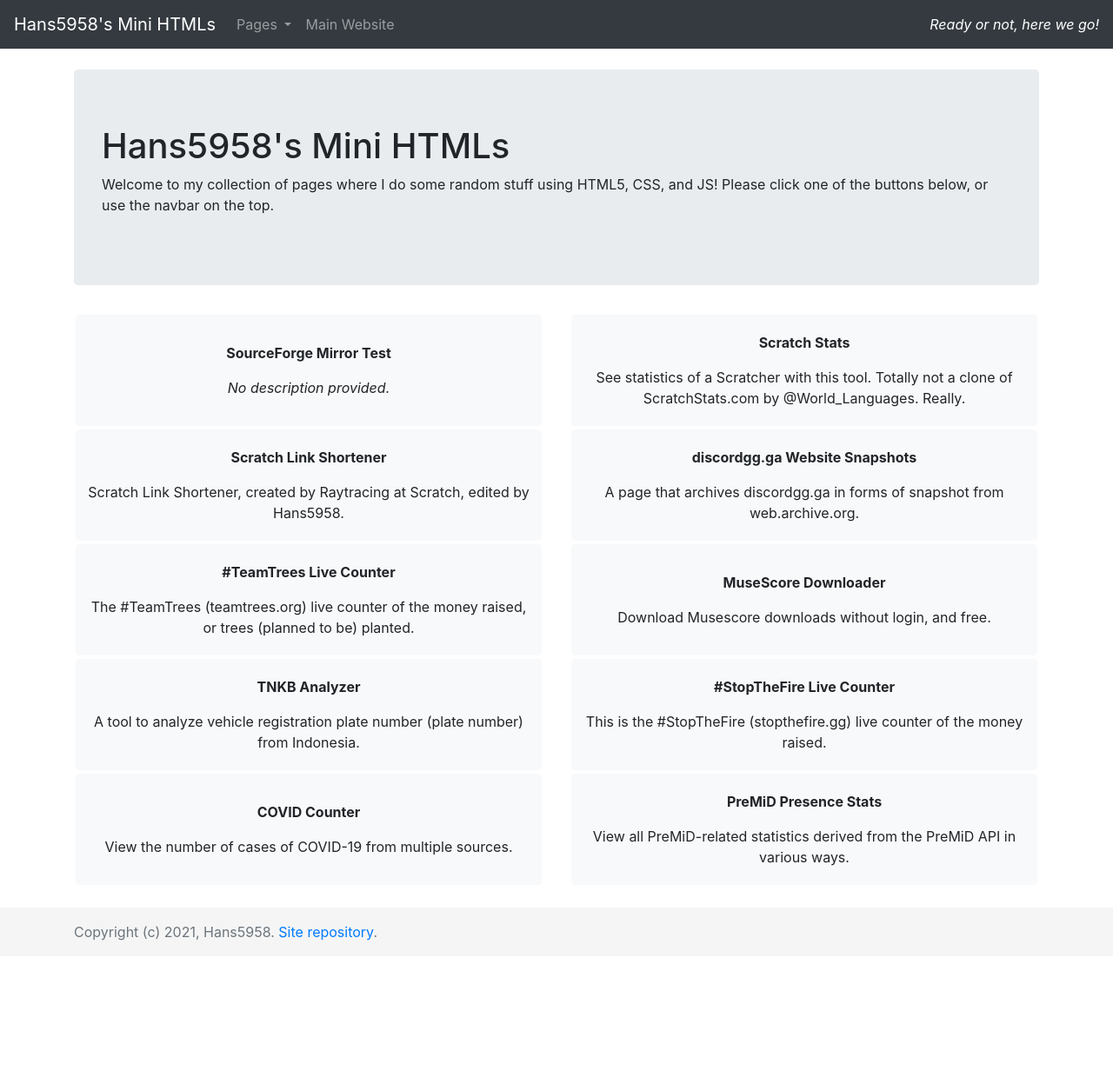
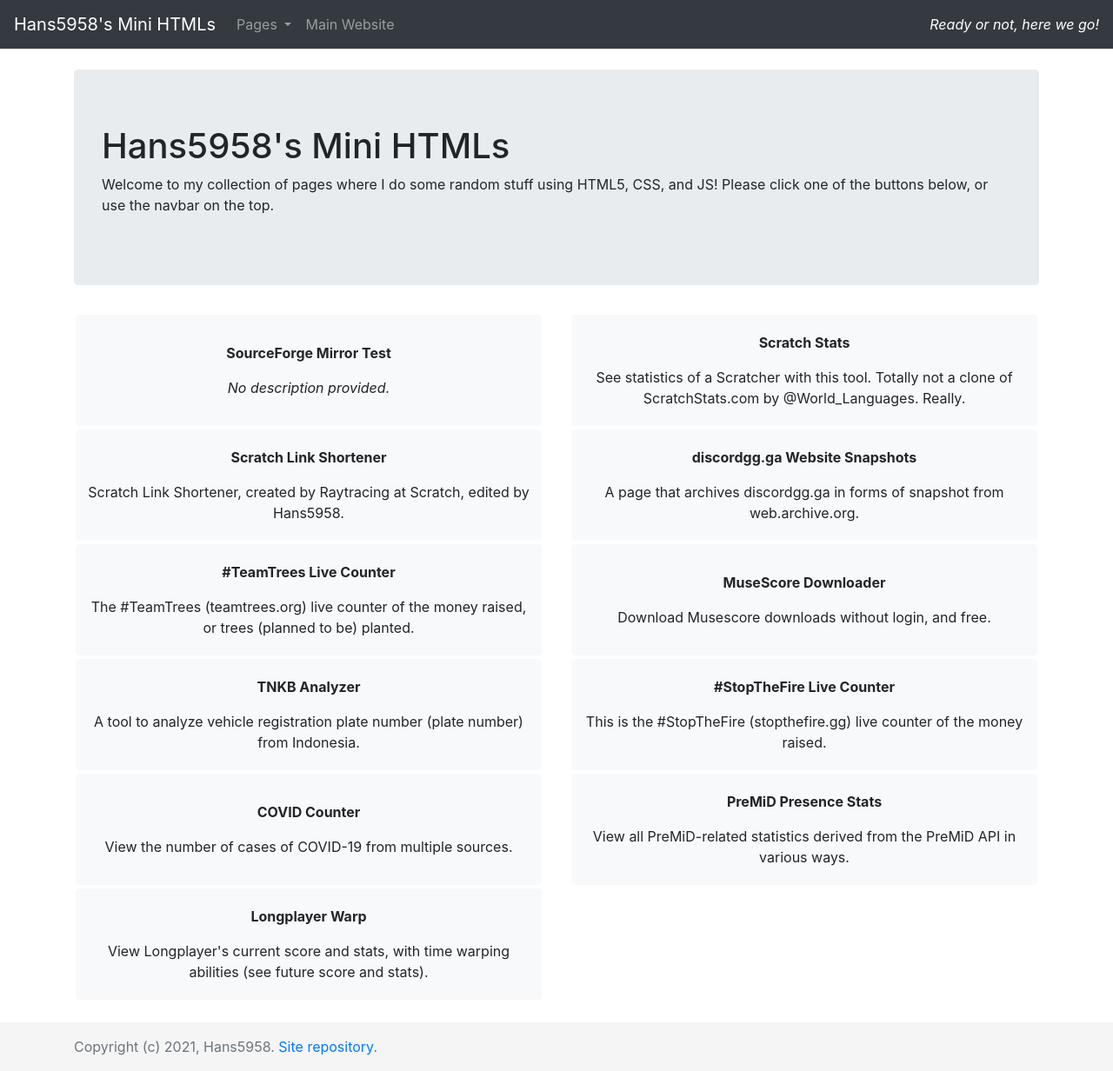
Before and after one commit to Hans5958/mini-htmls, a Jekyll site: the page built from index.html, in a window 1280 px wide. Shown: the whole page at 87% size. Built offline with Jekyll 4.4.1, drawn with Linux system fonts in a browser that asks for light colours; comment, search, counter and statistics services are not loaded; a style sheet for code colours, icons or effects is not loaded; before the commit the page ends 1100 px from its top, so only the background shows below that.

Commit message:
Add Longplayer Warp

```diff
--- a/_data/pages.yml
+++ b/_data/pages.yml
@@ -45,3 +45,7 @@
 - name: PreMiD Presence Stats
   link: /premid-presence-stats
   desc: View all PreMiD-related statistics derived from the PreMiD API in various ways.
+
+- name: Longplayer Warp
+  link: /longplayer-warp
+  desc: View Longplayer's current score and stats, with time warping abilities (see future score and stats).
--- /dev/null
+++ b/longplayer-warp.html
@@ -0,0 +1,121 @@
+---
+layout: default
+title: Longplayer Warp
+description: View Longplayer's current score and stats, with time warping abilities (see future score and stats).
+---
+
+<!--
+
+Part of the content is made by the Longplayer Trust, and is licensed under
+the terms of Creative Commons Attribution-NonCommercial 4.0 International License.
+
+-->
+
+<script>
+	let jsonData = {
+		themeDirectory: "{{ '/assets/img/longplayer-warp' | relative_url }}",
+	}
+</script>
+<script src="https://cdn.jsdelivr.net/combine/npm/dayjs@1.10.4,npm/dayjs@1.10.4/plugin/utc.min.js,npm/dayjs@1.10.4/plugin/arraySupport.min.js,npm/js-datepicker@5.18.0"></script>
+<link rel="stylesheet" href="https://cdn.jsdelivr.net/npm/js-datepicker@5.18.0/dist/datepicker.min.css">
+<script src="{{ '/assets/js/longplayer-warp.js' | relative_url }}"></script>
+
+<div class="container">
+	<div class="row">
+		<div class="col-md-6 col-xl-6 col">
+			<h1>Longplayer Warp</h1>
+			<div id="score-container" style="max-width: 500px;" class="mx-auto"></div>
+			<h2>Score</h2>
+			<p>First section is the innermost circle. Last section is the outermost circle. Yellow rectangles represent the current segment playing.</p>
+			<p>Part of the content is made by The Longplayer Trust, and is licensed under the terms of <a href="https://creativecommons.org/licenses/by-nc/4.0/">Creative Commons Attribution-NonCommercial 4.0 International License</a>.</p>
+
+		</div>
+		<div class="col-md-6 col-xl-6 col">
+			<div id="current-date" class="text-center">
+				<p class="mb-0" id="current-date-1"></p>
+				<p id="current-date-2"></p>
+			</div>
+			<input type="text" id="datepicker" class="m-0" style="width: 1px; height: 1px; position: absolute; top: 0; left: 0; visibility: hidden">
+
+			<input type="range" min="946684800" max="32503680000" value="946684800" class="slider w-100" step="1" id="settings-timestamp-range" class="">
+			<div class="form-check form-check-inline">
+				<input class="form-check-input" type="checkbox" value="" id="settings-real-time" data-setting-key="realTime" checked="true">
+				<label class="form-check-label" for="settings-real-time">Real time simulation</label>
+			</div>
+			<div class="form-check form-check-inline">
+				<input class="form-check-input" type="checkbox" value="" id="setting-accuracy" data-setting-key="accuracy" checked="false">
+				<label class="form-check-label" for="setting-accuracy">Use accurate numbers <span title="Activating this setting lets the script use the accurate numbers instead of the numbers supplied on the Longplayer sites. Numbers changed are the start date and the segment increment." data-toggle="tooltip" data-placement="right"><span class="iconify" data-icon="bi:question-circle-fill" data-inline="false"></span></span></label>
+			</div>
+
+			<hr />
+			<table class="table table-sm">
+				<tbody>
+					<tr>
+						<th scope="row">Percentage</th>
+						<td id="stats-percentage"></td>
+					</tr>
+					<tr>
+						<th scope="row">Increments</th>
+						<td id="stats-increment"></td>
+					</tr>
+					<tr>
+						<th scope="row">Increment Duration</th>
+						<td id="stats-increment-duration"></td>
+					</tr>
+					<tr>
+						<th scope="row">Increment Percentage</th>
+						<td id="stats-increment-percentage"></td>
+					</tr>
+					<tr>
+						<th scope="row">Section 1 Angle</th>
+						<td id="stats-angle-1"></td>
+					</tr>
+					<tr>
+						<th scope="row">Section 2 Angle</th>
+						<td id="stats-angle-2"></td>
+					</tr>
+					<tr>
+						<th scope="row">Section 3 Angle</th>
+						<td id="stats-angle-3"></td>
+					</tr>
+					<tr>
+						<th scope="row">Section 4 Angle</th>
+						<td id="stats-angle-4"></td>
+					</tr>
+					<tr>
+						<th scope="row">Section 5 Angle</th>
+						<td id="stats-angle-5"></td>
+					</tr>
+					<tr>
+						<th scope="row">Section 6 Angle</th>
+						<td id="stats-angle-6"></td>
+					</tr>
+					<tr>
+						<th scope="row">Section 1 Revolutions</th>
+						<td id="stats-revolution-1"></td>
+					</tr>
+					<tr>
+						<th scope="row">Section 2 Revolutions<s/th>
+						<td id="stats-revolution-2"></td>
+					</tr>
+					<tr>
+						<th scope="row">Section 3 Revolutions</th>
+						<td id="stats-revolution-3"></td>
+					</tr>
+					<tr>
+						<th scope="row">Section 4 Revolutions</th>
+						<td id="stats-revolution-4"></td>
+					</tr>
+					<tr>
+						<th scope="row">Section 5 Revolutions</th>
+						<td id="stats-revolution-5"></td>
+					</tr>
+					<tr>
+						<th scope="row">Section 6 Revolutions</th>
+						<td id="stats-revolution-6"></td>
+					</tr>
+				</tbody>
+			</table>
+		</div>
+	</div>
+</div>
```
Also changed, not shown: assets/js/longplayer-warp.js (added, +272 -0 lines), assets/img/longplayer-warp/bowls-and-score-hidpi.png (added), assets/img/longplayer-warp/segment-0.png (added), assets/img/longplayer-warp/segment-1.png (added), assets/img/longplayer-warp/segment-2.png (added), assets/img/longplayer-warp/segment-3.png (added), assets/img/longplayer-warp/segment-4.png (added), assets/img/longplayer-warp/segment-5.png (added).
